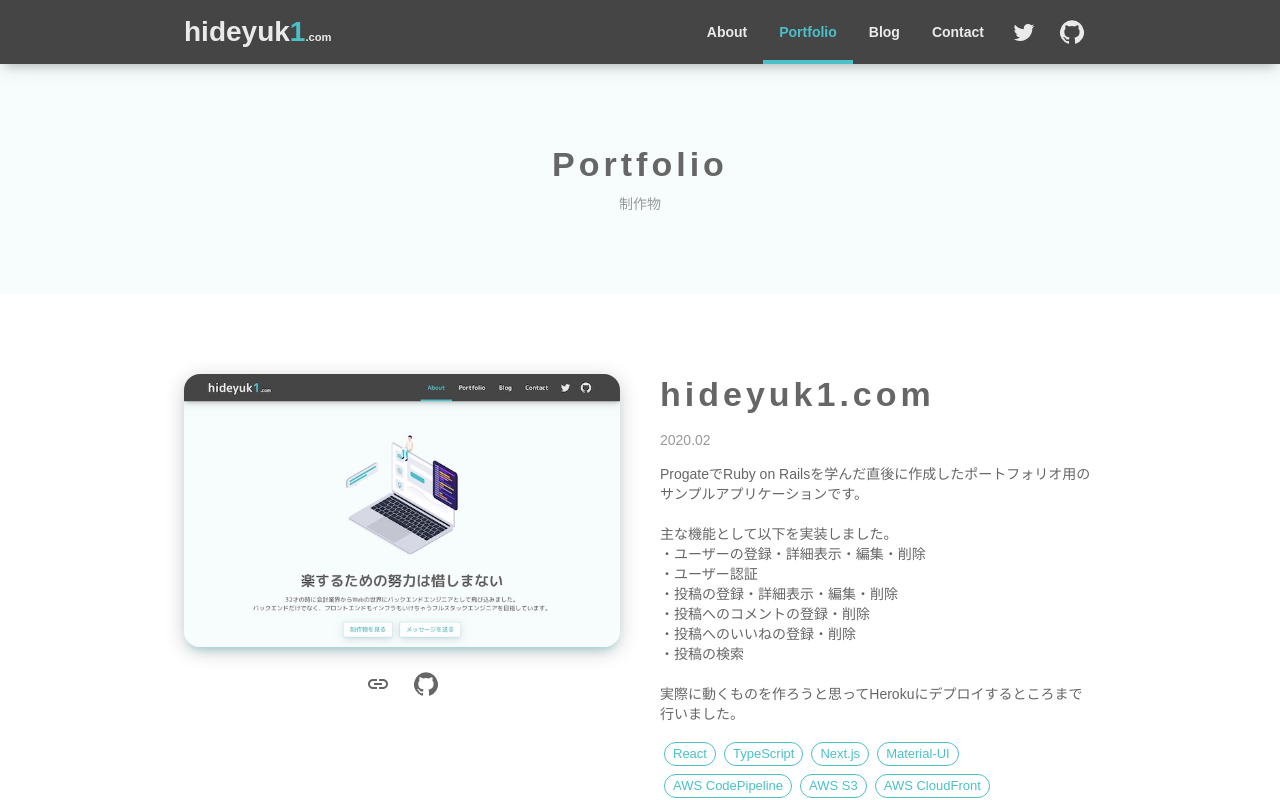
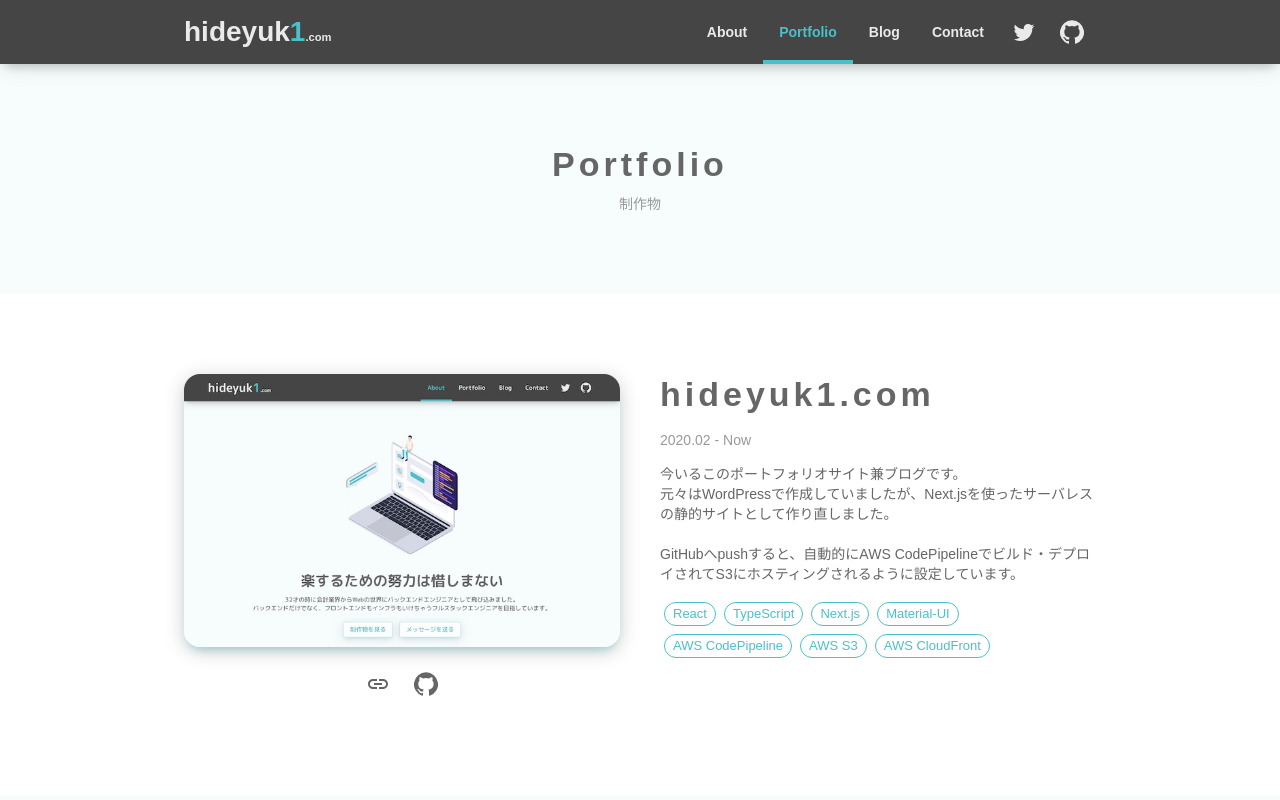
Before and after one commit to hideyuk1-jp/hideyuk1.dev, a Next.js app: page /work in a window 1280 px wide. Shown: the top 800 px of the page. Built offline with nearby package versions, Linux system fonts and the light colour scheme; a web font is replaced by a local one.

Commit message:
fix: portfolio

```diff
--- a/src/pages/work/index.tsx
+++ b/src/pages/work/index.tsx
@@ -80,7 +80,7 @@ const workItems: Array<Work> = [
   },
   {
     title: 'hideyuk1.com',
-    date: '2020.02',
+    date: '2020.02 - Now',
     src: '/static/images/works/hideyuk1.com.jpg',
     link: 'https://hideyuk1.com/',
     github: 'https://github.com/hideyuk1-jp/hideyuk1.com-next.js',
@@ -95,25 +95,13 @@ const workItems: Array<Work> = [
     ],
     body: (
       <p>
-        ProgateでRuby on Railsを学んだ直後に作成したポートフォリオ用のサンプルアプリケーションです。
+        今いるこのポートフォリオサイト兼ブログです。
+        <br />
+        元々はWordPressで作成していましたが、Next.jsを使ったサーバレスの静的サイトとして作り直しました。
         <br />
         <br />
-        主な機能として以下を実装しました。
-        <br />
-        ・ユーザーの登録・詳細表示・編集・削除
-        <br />
-        ・ユーザー認証
-        <br />
-        ・投稿の登録・詳細表示・編集・削除
-        <br />
-        ・投稿へのコメントの登録・削除
-        <br />
-        ・投稿へのいいねの登録・削除
-        <br />
-        ・投稿の検索
-        <br />
-        <br />
-        実際に動くものを作ろうと思ってHerokuにデプロイするところまで行いました。
+        GitHubへpushすると、自動的にAWS
+        CodePipelineでビルド・デプロイされてS3にホスティングされるように設定しています。
       </p>
     ),
   },
@@ -135,7 +123,7 @@ const useStyles = makeStyles((theme: Theme) =>
     heroText: {
       textAlign: 'center',
       '& > p': {
-        color: '#999',
+        color: theme.palette.text.secondary,
         margin: 0,
       },
     },
@@ -180,7 +168,7 @@ const useStyles = makeStyles((theme: Theme) =>
         boxShadow: '0 4px 20px 0 rgba(0, 0, 0, 0.2), 0 7px 10px -5px rgba(75, 192, 200, 0.4)',
       },
       '& .link-icons': {
-        marginTop: theme.spacing(1),
+        margin: `${theme.spacing(1)}px 0`,
       },
       '& .title': {
         letterSpacing: theme.spacing(0.5),
```
